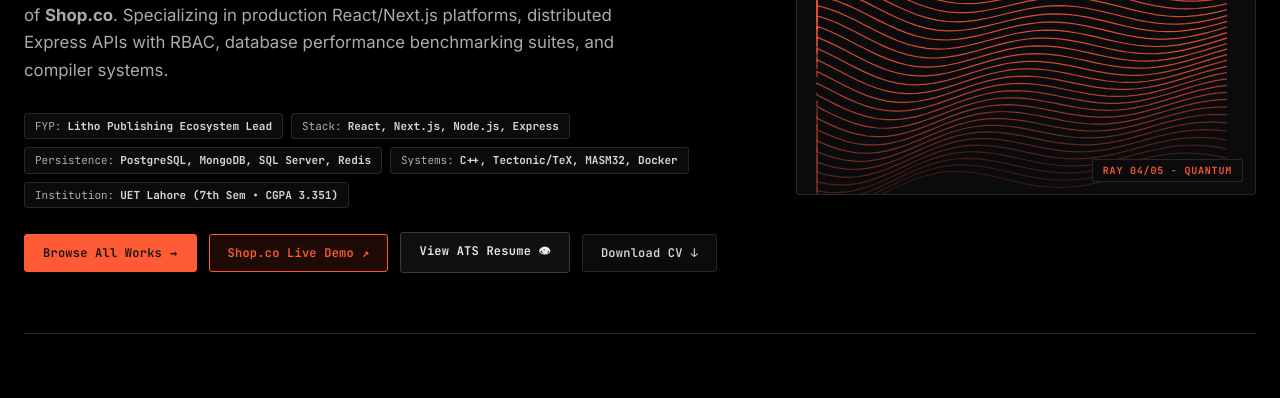
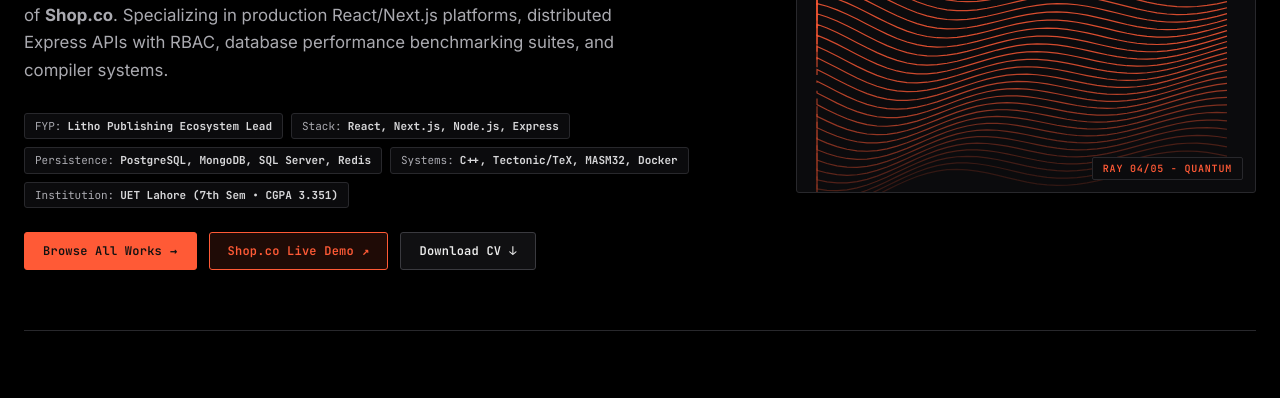
Before and after one commit to Abaidullah9/portfolio, a website built with Vite: page index.html in a window 1280 px wide. Shown: the part 358-756 px from the top of the page. Built offline with nearby package versions, Linux system fonts and the light colour scheme; animation ran at ten frames a second.

Commit message:
fix: remove View ATS Resume button from hero actions

```diff
--- a/index.html
+++ b/index.html
@@ -125,10 +125,7 @@
             <a class="button live-btn" href="https://shop-co-rust-phi.vercel.app/" target="_blank" rel="noreferrer">
               Shop.co Live Demo <span aria-hidden="true">↗</span>
             </a>
-            <button type="button" class="button publish-primary" onclick="window.openResumeModal()">
-              View ATS Resume 👁
-            </button>
-            <a class="button" href="/Abaid_Ullah_Resume.pdf" download="Abaid_Ullah_Resume.pdf" target="_blank" rel="noreferrer">
+            <a class="button publish-primary" href="/Abaid_Ullah_Resume.pdf" download="Abaid_Ullah_Resume.pdf" target="_blank" rel="noreferrer">
               Download CV <span aria-hidden="true">↓</span>
             </a>
           </div>
```
